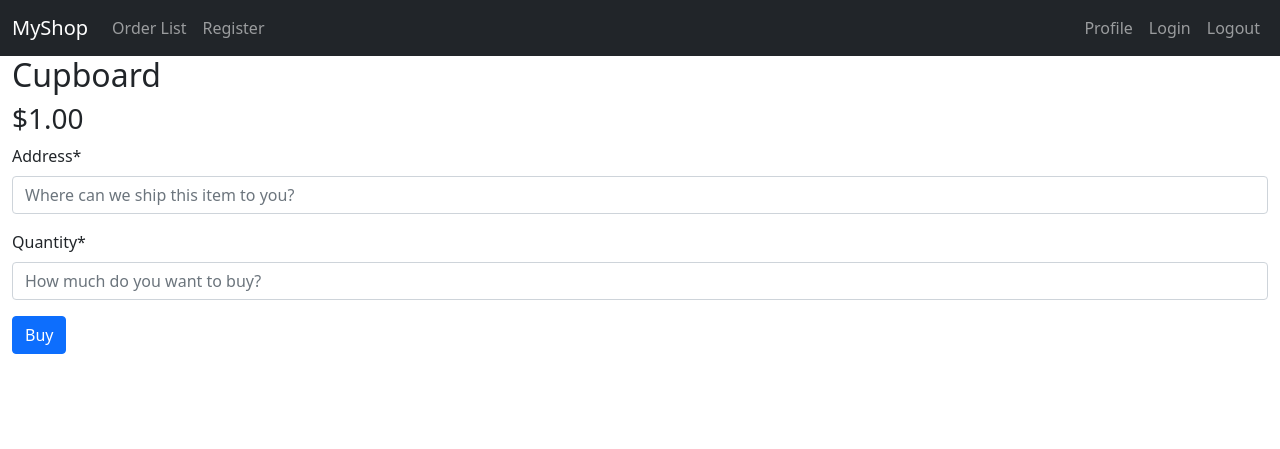
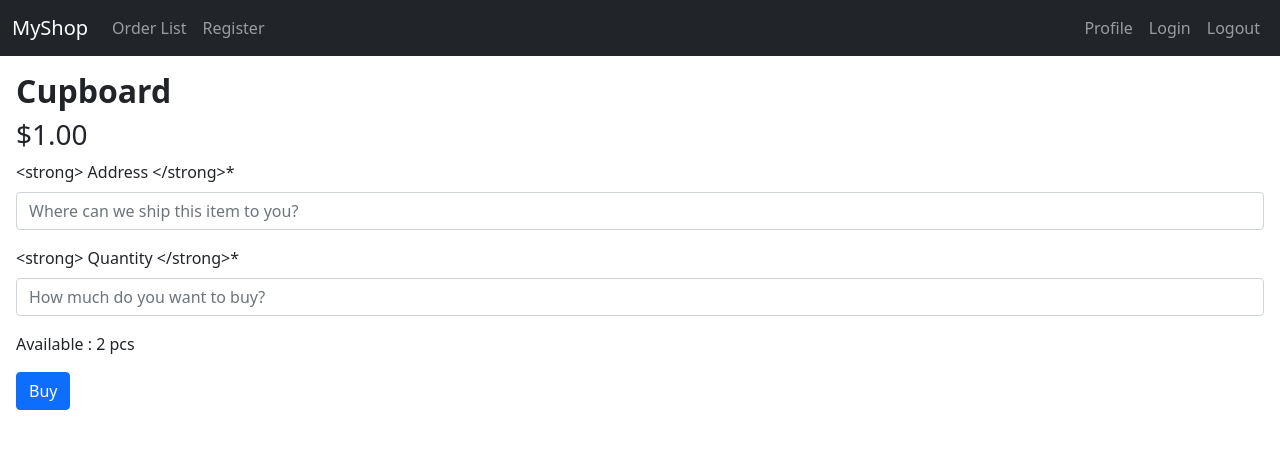
Before and after one commit to Penk13/myshop-ecommerce, a Django app: page /orders/new-order/10/ in a window 1280 px wide. Shown: the top 449 px of the page. Run offline with Django 3.2, Linux system fonts and the light colour scheme; a user stored in the database is signed in; data comes from the database, SQL or seed files in the repository; some libraries are stand-ins or nearby versions.

Commit message:
available stock on create order page

```diff
--- a/orders/forms.py
+++ b/orders/forms.py
@@ -3,9 +3,11 @@ from django import forms
 
 class CreateOrderForm(forms.Form):
     address = forms.CharField(
+        label="<strong> Address </strong>",
         widget=forms.TextInput(attrs={'placeholder': "Where can we ship this item to you?"}),
     )
     quantity = forms.IntegerField(
+        label="<strong> Quantity </strong>",
         widget=forms.TextInput(attrs={'placeholder': 'How much do you want to buy?'}),
     )
 
@@ -14,20 +16,6 @@ class CreateOrderForm(forms.Form):
         super().__init__(*args, **kwargs)
         # Get the product so we can modify it in clean method
         self.products = product
-
-    # Get all input from user
-    # def clean(self, *args, **kwargs):
-    #     # cleaned_data = super().clean(*args, **kwargs)
-    #     product = self.products
-    #     quantity = self.cleaned_data.get("quantity")
-    #     if not isinstance(quantity, int):
-    #         raise forms.ValidationError("Please enter the correct number")
-    #     if quantity <= 0:
-    #         raise forms.ValidationError("Please enter the correct number")
-    #     if not product.available():
-    #         raise forms.ValidationError("Sorry this item is out of stock, please try again later...")
-    #     if product.price * quantity >= 999999999999:
-    #         raise forms.ValidationError("Sorry your order is very expensive, try to separate it into 2 or more orders. Thanks")
 
     def clean_quantity(self):
         product = self.products
--- a/orders/templates/orders/create_order.html
+++ b/orders/templates/orders/create_order.html
@@ -4,13 +4,14 @@
 
 {% block content %}
 <div class="row align-items-center">
-    <div class="col align-self-center">
-        <h2>{{ product.name }}</h2>
+    <div class="col align-self-center p-3">
+        <h2 class="fw-bold">{{ product.name }}</h2>
         <h3>${{ product.price|intcomma }}</h3>
         <div class="form-group">
         <form method="POST">
             {% csrf_token %}
             {{ form|crispy }}
+            <p>Available : {{ product.stock }} pcs</p>
             <input class="btn btn-primary" type="submit" value="Buy">
         </form>
         </div>
--- a/products/templates/products/product_detail.html
+++ b/products/templates/products/product_detail.html
@@ -7,7 +7,7 @@
         <img src="{{ product.image.url }}" style="width: 400px; height: 400px; border: 2px solid lightgray;">
     </div>
     <div class="col-xl-7 col-lg-12 p-5">
-        <h2>{{ product.name }}</h2>
+        <h2 class="fw-bold">{{ product.name }}</h2>
         <h3>${{ product.price|intcomma }}</h3>
         <p>Description : {{ product.description }}</p>
         {% for category in product.category.all %}
```
